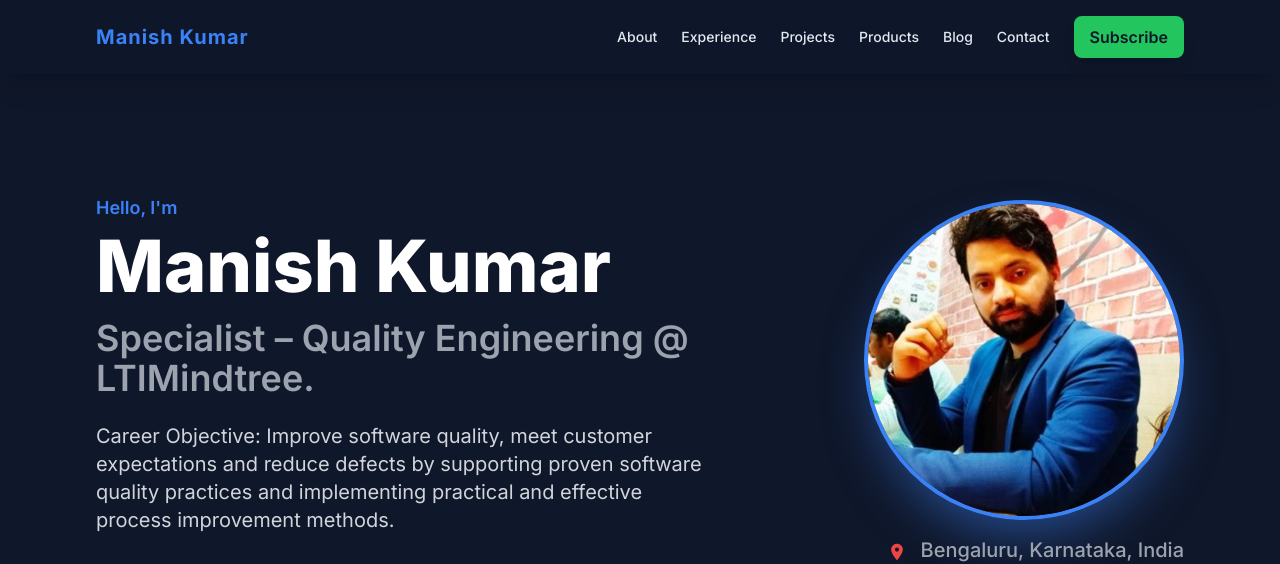
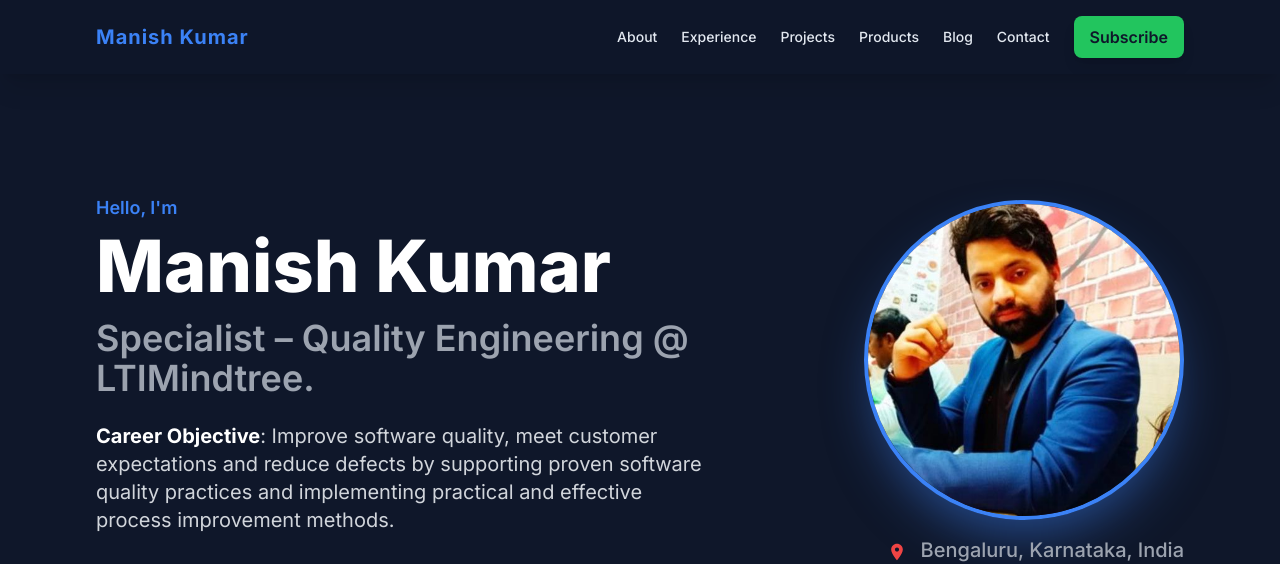
Before and after one commit to ranamanish7878/my-portfolio, a plain HTML site: page index.html in a window 1280 px wide. Shown: the top 564 px of the page. Drawn offline with nearby package versions, Linux system fonts and the light colour scheme.

Commit message:
Update index.html

```diff
--- a/index.html
+++ b/index.html
@@ -141,7 +141,7 @@
                     <h1 class="text-6xl sm:text-7xl font-extrabold text-white mb-4">Manish Kumar</h1>
                     <h2 class="text-3xl sm:text-4xl font-semibold text-gray-400 mb-6">Specialist – Quality Engineering @ LTIMindtree.</h2>
                     <p class="text-xl text-gray-300">
-                        Career Objective: Improve software quality, meet customer expectations and reduce defects by supporting proven software quality practices and implementing practical and effective process improvement methods.
+                        <span class="font-bold text-white">Career Objective</span>: Improve software quality, meet customer expectations and reduce defects by supporting proven software quality practices and implementing practical and effective process improvement methods.
                     </p>
                     <div class="mt-8 flex space-x-4">
                         <a href="#projects" class="px-6 py-3 bg-accent-blue text-white font-medium rounded-lg shadow-lg hover:bg-blue-600 transition duration-300 transform hover:scale-105">View Projects</a>
```
